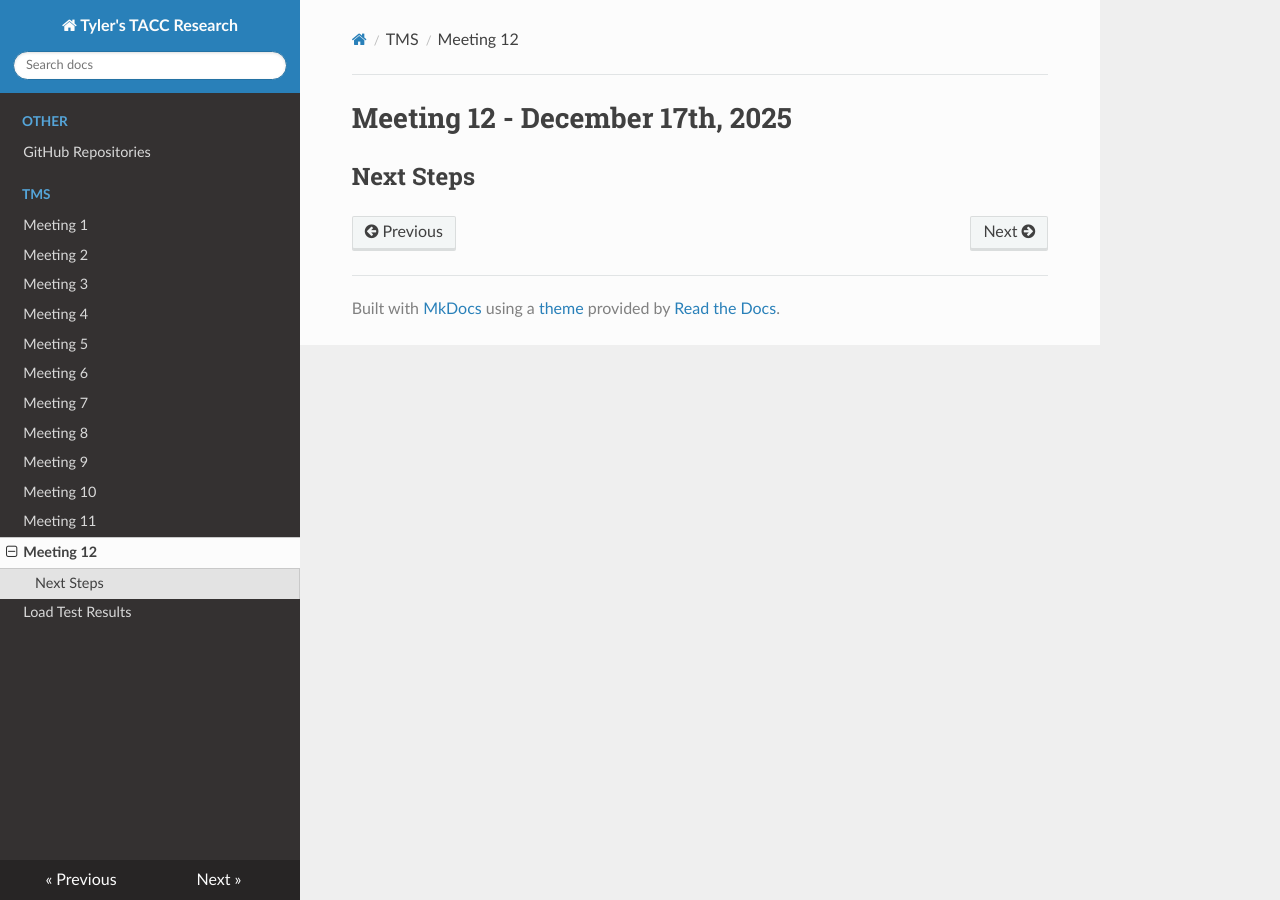
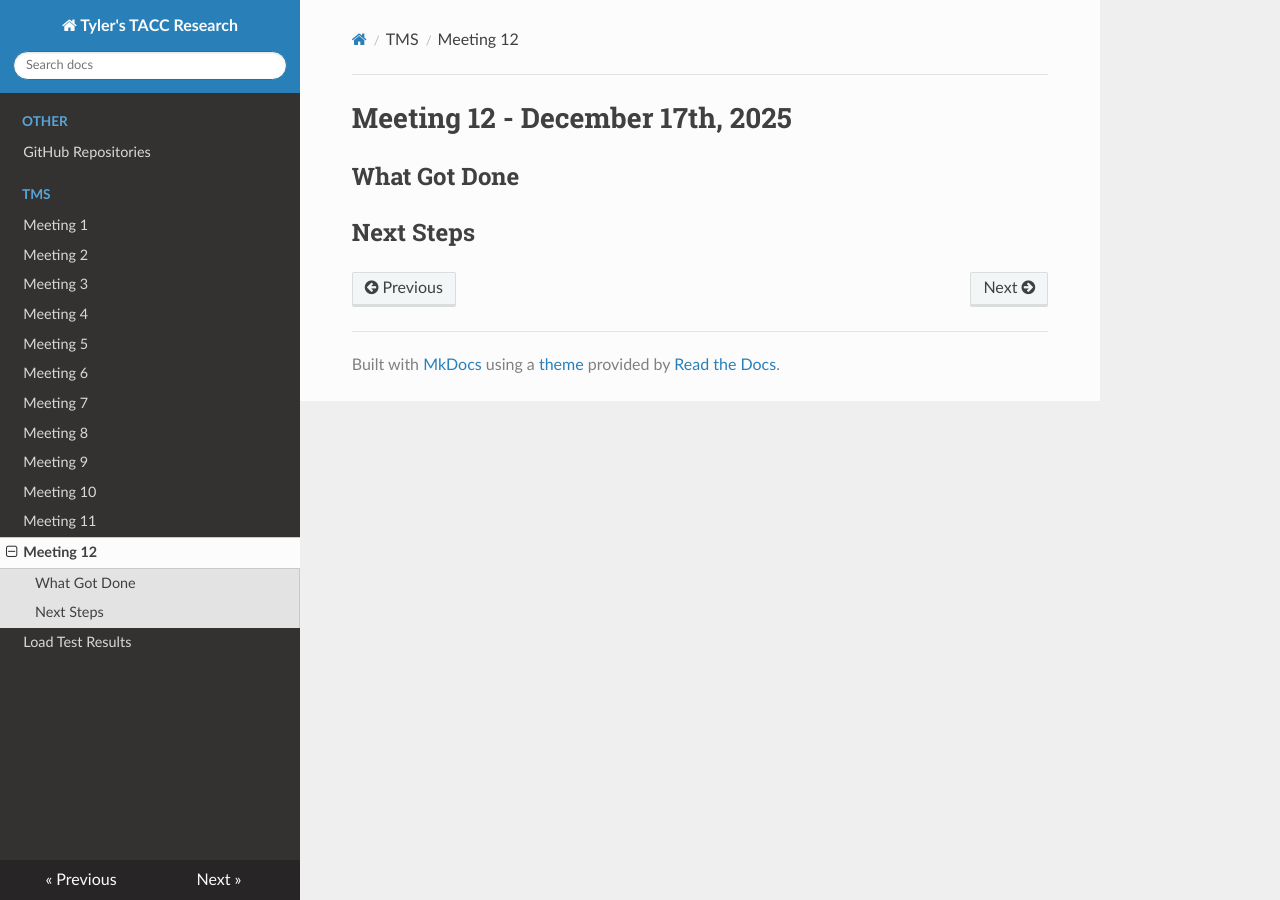
Before and after one commit to tyler0852/tylers-tacc-research, an MkDocs documentation site: the page built from docs/tms/meeting-12.md, in a window 1280 px wide. Built offline with MkDocs 1.6.1, drawn with Linux system fonts in a browser that asks for light colours; nearby versions of some CDN libraries.

Commit message:
Add 'What Got Done' section to meeting notes
Added a section to summarize completed tasks.

```diff
--- a/docs/tms/meeting-12.md
+++ b/docs/tms/meeting-12.md
@@ -1,5 +1,5 @@
 # Meeting 12 - December 17th, 2025
 
-
+## What Got Done
 
 ## Next Steps
```
